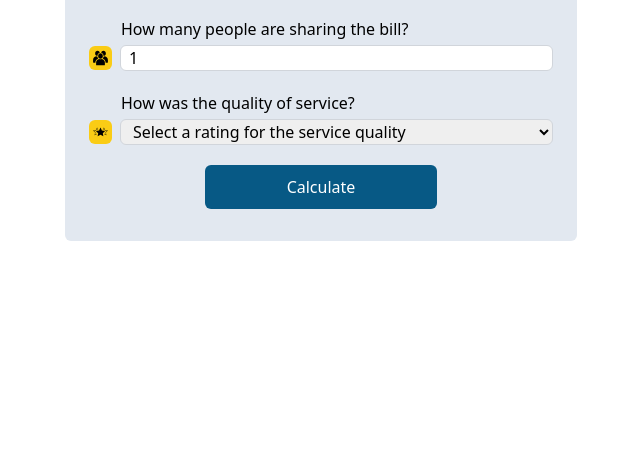
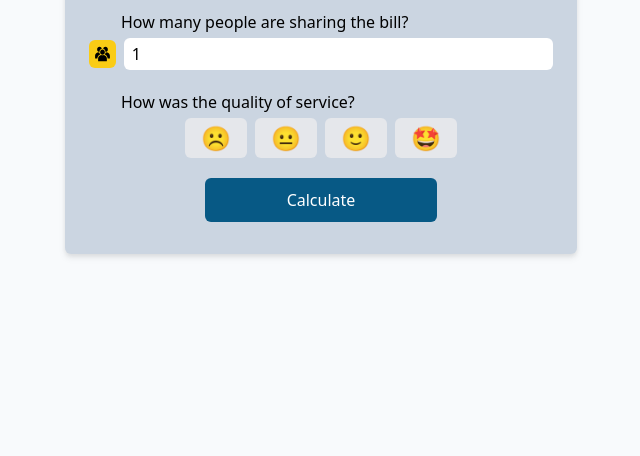
Before and after one commit to jutuli/TipCalculator, a website built with Vite: page index.html in a window 1280 px wide. Shown: the part 344-800 px from the top of the page, without its empty margins (319-959 px from the left). Built offline with nearby package versions, Linux system fonts and the light colour scheme.

Commit message:
WIP Restyle of ServiceQuality Selection

```diff
--- a/index.html
+++ b/index.html
@@ -11,9 +11,10 @@
     <link rel="stylesheet" href="./src/assets/css/output.css" />
 
     <main>
-      <div class="flex w-screen h-screen items-center justify-center">
+      <div
+        class="flex w-screen h-screen items-center justify-center bg-slate-50">
         <div
-          class="flex flex-col justify-center w-2/5 min-w[45rem] min-h[45rem] rounded-md px-6 py-6 gap-4 bg-slate-200">
+          class="flex flex-col justify-center w-2/5 min-w[45rem] min-h[45rem] rounded-md px-6 py-6 gap-4 bg-slate-300 drop-shadow-md">
           <h1 class="text-center text-2xl font-semibold">Tip Calculator</h1>
           <form id="tipCalculationForm">
             <section class="input-section">
@@ -55,7 +56,36 @@
                 >How was the quality of service?</label
               >
               <div class="input-row">
-                <div class="icon-box">
+                <button
+                  type="button"
+                  class="emoji-button"
+                  data-value="1"
+                  aria-label="bad">
+                  ☹️
+                </button>
+                <button
+                  type="button"
+                  class="emoji-button"
+                  data-value="2"
+                  aria-label="okay">
+                  😐
+                </button>
+                <button
+                  type="button"
+                  class="emoji-button"
+                  data-value="3"
+                  aria-label="good">
+                  🙂
+                </button>
+                <button
+                  type="button"
+                  class="emoji-button"
+                  data-value="4"
+                  aria-label="outstanding">
+                  🤩
+                </button>
+
+                <!-- <div class="icon-box">
                   <img
                     src="./src/assets/img/rating-icon.svg"
                     alt="Two People Icon" />
@@ -68,7 +98,7 @@
                   <option aria-label="okay" value="2">😐</option>
                   <option aria-label="good" value="3">🙂</option>
                   <option aria-label="outstanding" value="4">🤩</option>
-                </select>
+                </select> -->
               </div>
             </section>
             <button
--- a/src/assets/css/input.css
+++ b/src/assets/css/input.css
@@ -11,16 +11,16 @@
   }
 
   .input-row {
-    @apply flex gap-2 items-center;
+    @apply flex gap-2 items-center justify-center;
   }
 
   input,
   select {
-    @apply border border-gray-300 rounded-md px-2 w-full;
+    @apply rounded-md px-2 py-1 w-full border-transparent focus:border-yellow-400 focus:ring-2 focus:ring-yellow-400 appearance-none outline-none;
   }
 
   .icon-box {
-    @apply p-1 bg-yellow-400 rounded-md;
+    @apply p-1.5 bg-yellow-400 rounded-md;
   }
 
   button {
@@ -38,4 +38,8 @@
   img {
     @apply size-4;
   }
+
+  .emoji-button {
+    @apply text-2xl px-4 py-1 bg-gray-200 rounded-md hover:bg-gray-300 focus:bg-gray-300 focus:ring-2 focus:ring-sky-400;
+  }
 }
--- a/tailwind.config.js
+++ b/tailwind.config.js
@@ -1,6 +1,6 @@
 /** @type {import('tailwindcss').Config} */
 export default {
-  content: ["./index.html", "./src/main.ts"],
+  content: ["./index.html", "./src/main.ts", "./src/assets/css/input.css"],
   theme: {
     extend: {},
   },
```
Also changed, not shown: src/assets/css/output.css, 1 other file.
